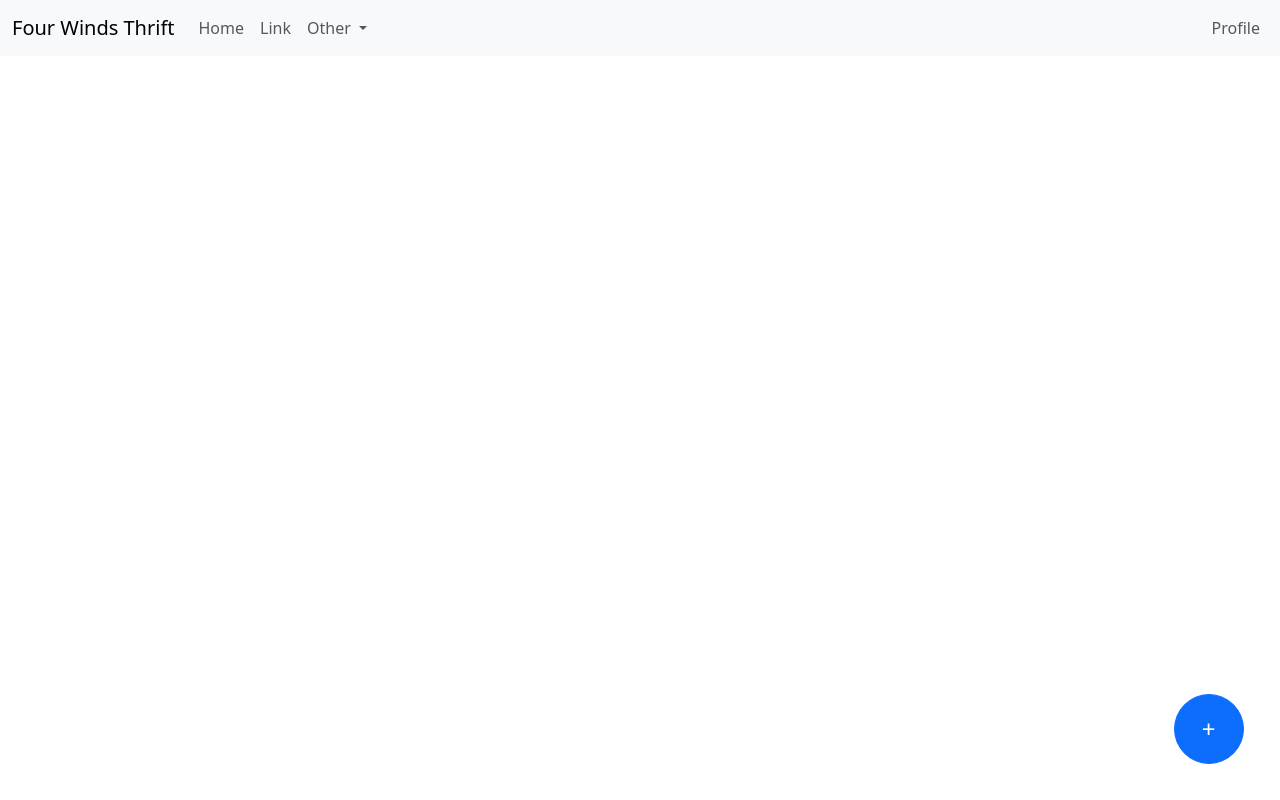
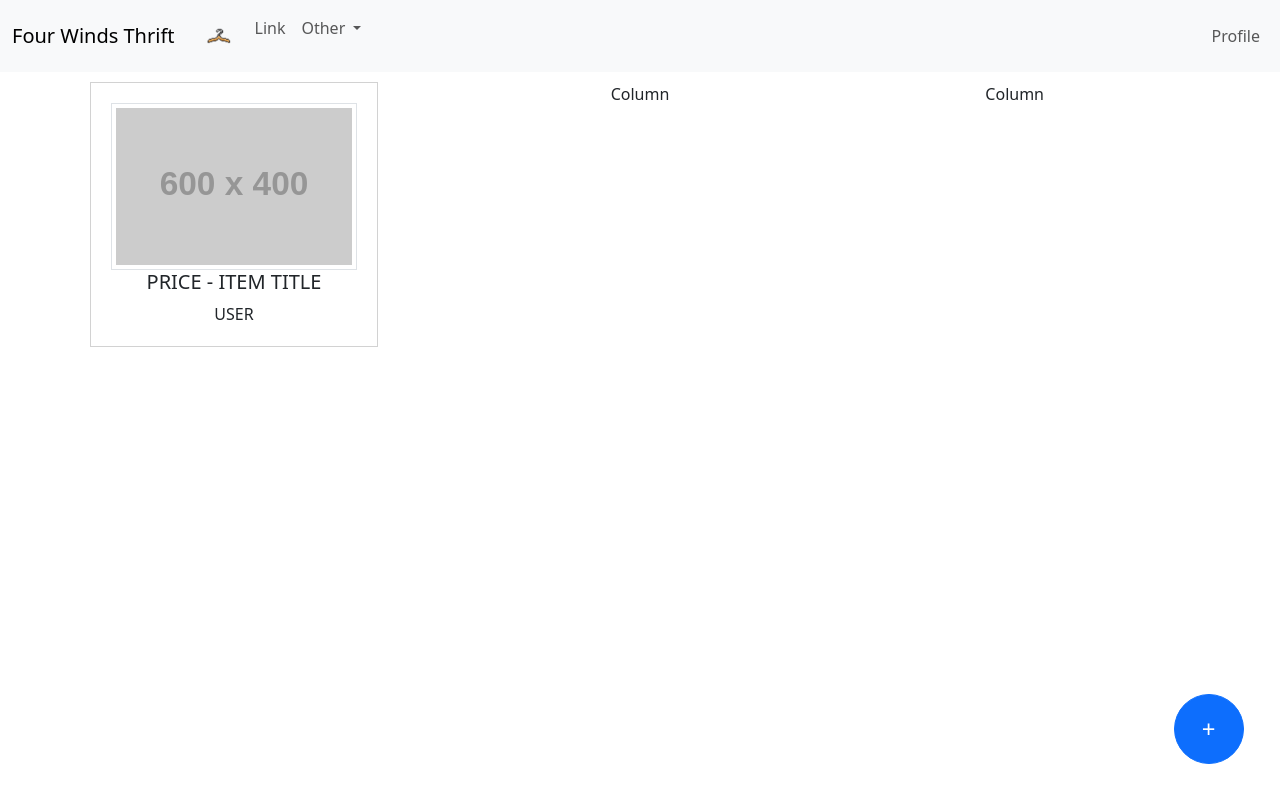
Before and after one commit to laineyyrose/Final-Project, a Django app: template shopping/templates/shopping/listings.html in a window 1280 px wide. Run offline with Django 5.2, Linux system fonts and the light colour scheme; the template is opened without the code that fills it, so the values that code supplies are empty; grey boxes labelled with a size stand in for pictures from a placeholder-image service; some libraries are stand-ins or nearby versions.

Commit message:
minor changes, url fixes

```diff
--- a/fashion/templates/fashion/weather.html
+++ b/fashion/templates/fashion/weather.html
@@ -1,4 +1,4 @@
-{% extends "shopping/base.html" %}
+{% extends "users/base.html" %}
 
 {% load static %}
 
--- a/fashion/urls.py
+++ b/fashion/urls.py
@@ -1,7 +1,8 @@
 from django.urls import path
 from . import views
-from users import views
+from users import views as userviews
 
 urlpatterns = [
-    path('', views.home, name='home')
+    path('', userviews.home, name='home'),
+    path('weather/', views.weather, name='weather'),
 ]
--- a/shopping/templates/shopping/listings.html
+++ b/shopping/templates/shopping/listings.html
@@ -1,4 +1,4 @@
-{% extends 'shopping/base.html' %}
+{% extends 'users/base.html' %}
 {% load static %}
 {% block title %} Shop {% endblock %}
 <link rel="stylesheet" href="{% static 'shopping/listings.css' %}">
@@ -95,6 +95,27 @@
     </div>
   </div>
 
+<!-- ITEMS -->
+<div class="container text-center">
+  <div class="row"> <!-- break off into a new row every 5 -->
+    <div class="col">
+      <div class="card p-1 rounded-0" style="width: 18rem;">
+        <div class="card-body"> <!-- add hover affect to text later -->
+          <img src="https://dummyimage.com/600x400/000/fff" class="img-thumbnail rounded-0" alt="...">
+          <h5 class="card-title">PRICE - ITEM TITLE</h5>
+          <p class="card-text">USER</p>
+        </div>
+      </div>
+    </div>
+    <div class="col">
+      Column
+    </div>
+    <div class="col">
+      Column
+    </div>
+  </div>
+</div>
+
 <!--
 <ul class="polaroids">
     <li>
--- a/shopping/urls.py
+++ b/shopping/urls.py
@@ -1,7 +1,8 @@
 from django.urls import path
 from . import views
-from users import views
+from users import views as userviews #this is to avoid conflicts, it fucks w the other views if not
 
 urlpatterns = [
-    path('', views.home, name='home')
+    path('', userviews.home, name='home'),
+    path('listings/', views.listings, name='listings'),
 ]
```
